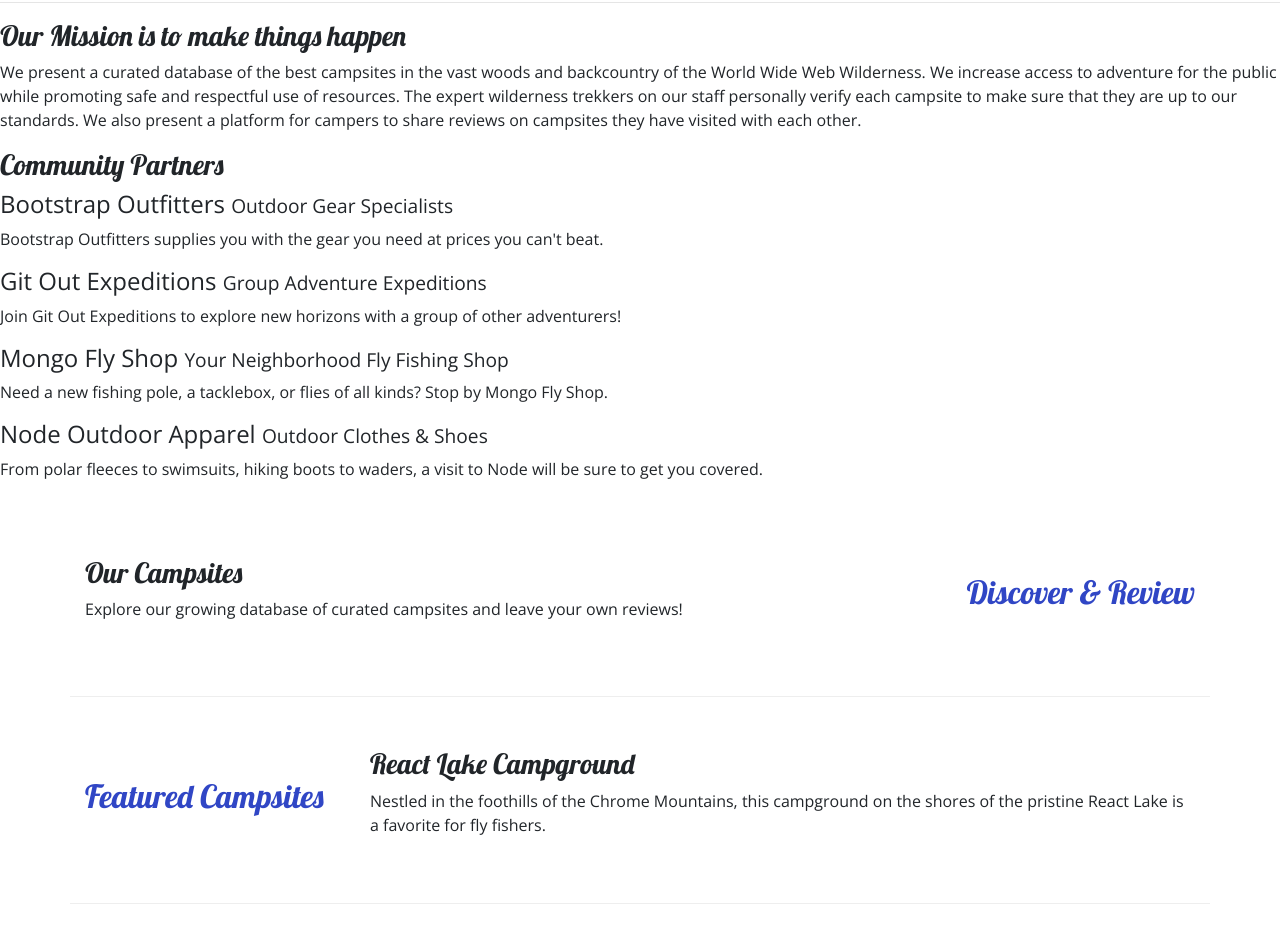
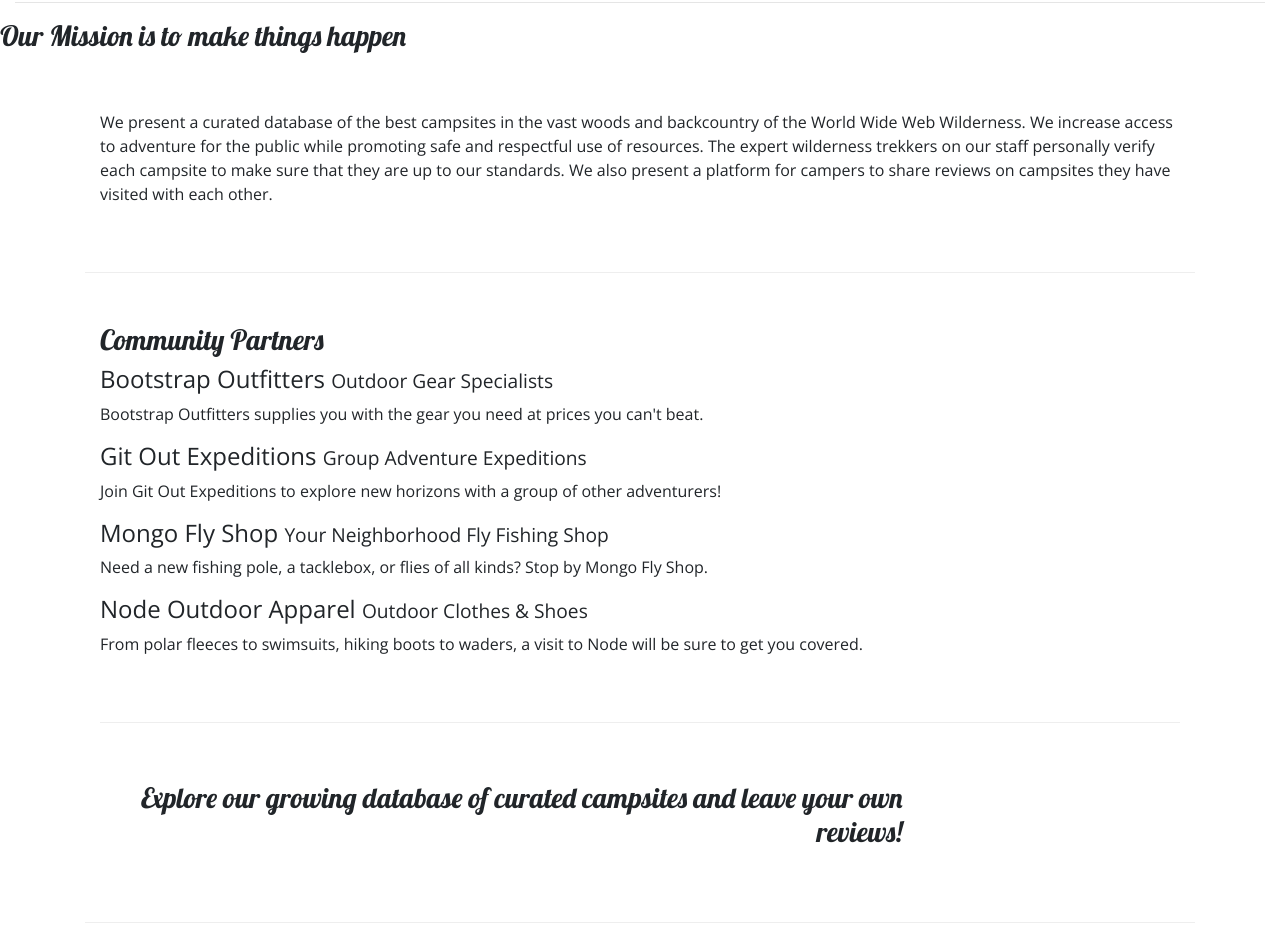
Before and after one commit to WitchyWitch77/capriolus, a website: page aboutus.html in a window 1280 px wide. Shown: the part 247-1191 px from the top of the page. Drawn offline with nearby package versions, Linux system fonts and the light colour scheme.

Commit message:
More changes

```diff
--- a/aboutus.html
+++ b/aboutus.html
@@ -29,7 +29,7 @@
 
     <div>
         <div>
-            <div>
+            <div class="container-fluid">
                 <h2>About Us</h2>
                 <hr />
             </div>
@@ -38,6 +38,9 @@
         <div>
             <div>
                 <h3>Our Mission is to make things happen</h3>
+                <div class="container">
+                    <div class="row-content">
+                      <div class="col">
                 <p class="d-sm-block">We present a curated database of the best campsites in the vast woods and backcountry of
                     the World Wide Web Wilderness. We increase access to adventure for the public while promoting safe
                     and respectful use of resources. The expert wilderness trekkers on our staff personally verify each
@@ -46,7 +49,8 @@
             </div>
         </div>
         <div>
-            <div>
+            <div class="container">
+                <div class="row-content">
                 <h3>Community Partners</h3>
                 <h4>Bootstrap Outfitters <small>Outdoor Gear Specialists</small></h4>
                 <p>Bootstrap Outfitters supplies you with the gear you need at prices you can't beat.</p>
@@ -63,10 +67,10 @@
     <div class="container">
         <div class="row row-content align-items-center">
             <div class="col-sm-4 order-sm-last col-md-3">
-                <h2 class="text-sm-right">Discover & Review</h2>
+                <h2 class="text-sm-right"><Discover & Review</h2>
             </div>
             <div class="col">
-                <h3>Our Campsites</h3>
+                <h3 class="text-sm-right"><Our Campsites</h3>
                 <p>Explore our growing database of curated campsites and leave your own reviews!</p>
             </div>
         </div>
--- a/css/styles.css
+++ b/css/styles.css
@@ -30,3 +30,6 @@ footer {
     border-bottom: 1px ridge;
     min-height: 200px;
 }
+h4 {
+    box-align: right;
+}
```
